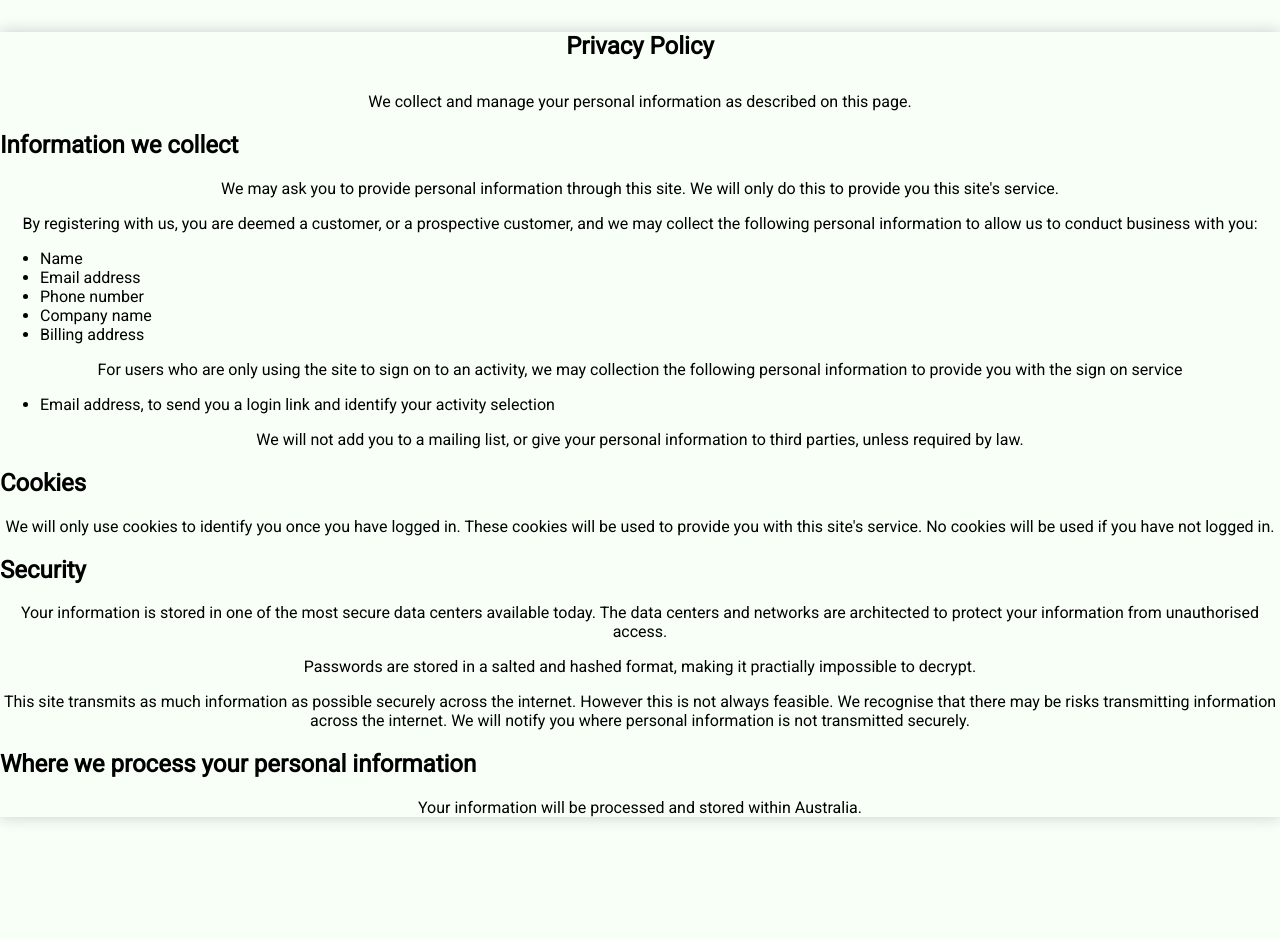
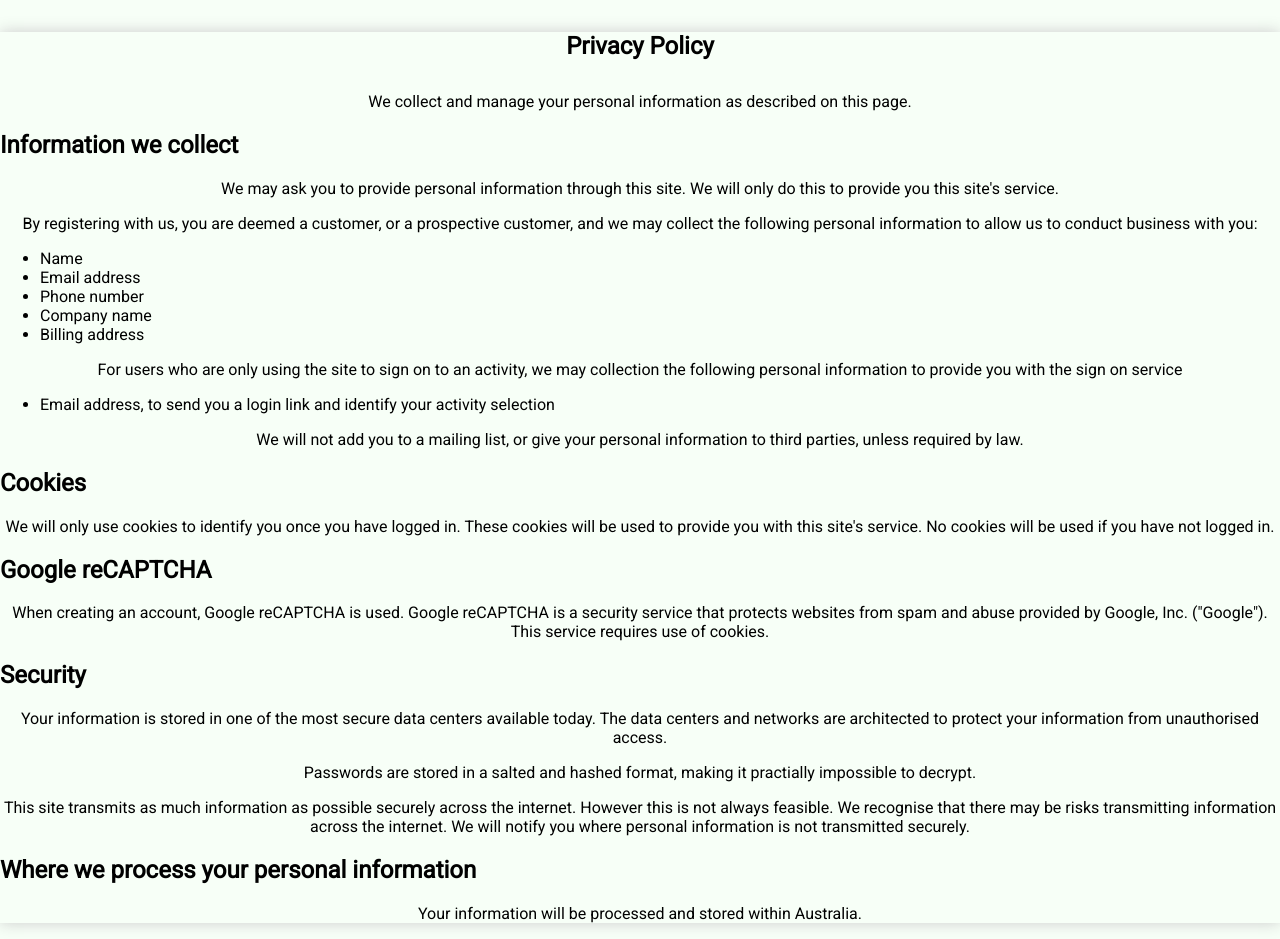
Before and after one commit to PureGero/activity-signon, a website built with webpack: page src/static/privacy.html in a window 1280 px wide. Before the commit the page ends 833 px from the top, so only its background shows below. Built offline with nearby package versions, Linux system fonts and the light colour scheme.

Commit message:
Update privacy policy

```diff
--- a/src/static/privacy.html
+++ b/src/static/privacy.html
@@ -39,6 +39,9 @@
 <h2>Cookies</h2>
 <p>We will only use cookies to identify you once you have logged in. These cookies will be used to provide you with this site's service. No cookies will be used if you have not logged in.</p>
 
+<h2>Google reCAPTCHA</h2>
+<p>When creating an account, Google reCAPTCHA is used. Google reCAPTCHA is a security service that protects websites from spam and abuse provided by Google, Inc. ("Google"). This service requires use of cookies.</p>
+
 <h2>Security</h2>
 <p>Your information is stored in one of the most secure data centers available today. The data centers and networks are architected to protect your information from unauthorised access.</p>
 <p>Passwords are stored in a salted and hashed format, making it practially impossible to decrypt.</p>
```
Also changed, not shown: src/admin/admin.html (+0 -1 lines).
